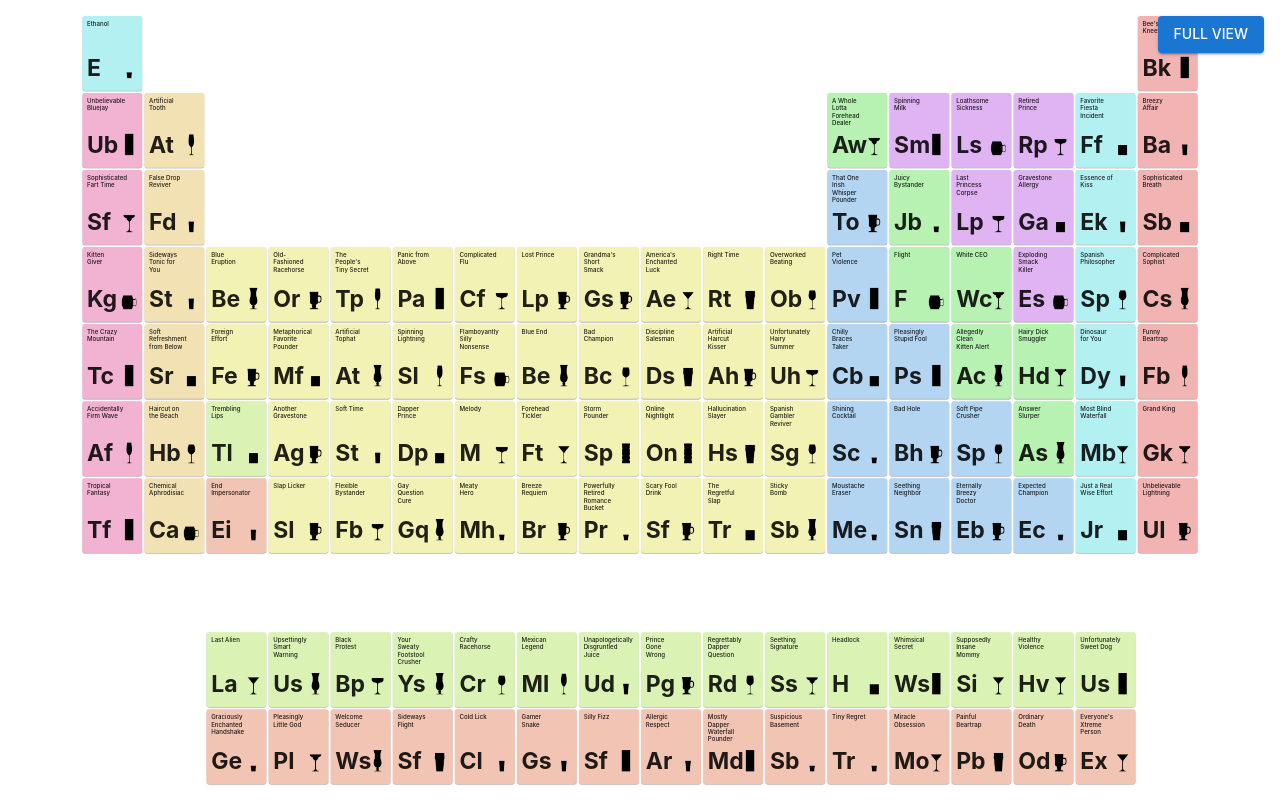
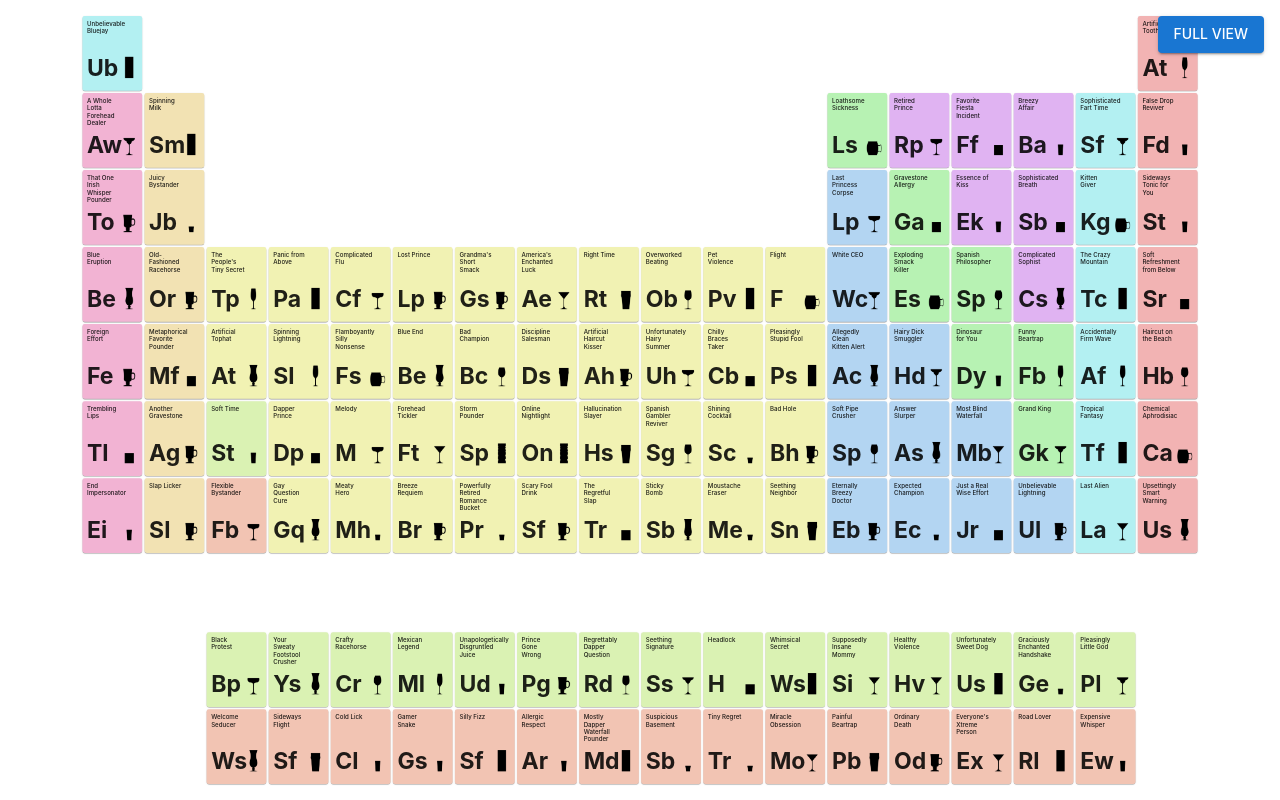
Before and after one commit to cbmitchell/periodic-table-of-drinks, a React (Vite) app: page / in a window 1280 px wide. Built offline with nearby package versions, Linux system fonts and the light colour scheme.

Commit message:
Remove hard-coded drinks

```diff
--- a/src/assets/drinkData.ts
+++ b/src/assets/drinkData.ts
@@ -130,26 +130,4 @@ export const defaultCellMap = new Map(
   defaultCells.map((c) => [`${c.row},${c.col}`, c]),
 )
 
-
-export const drinkData: DrinkCellProps[] = [
-  {
-    title: 'Ethanol',
-    abbreviation: 'E',
-    icon: 'shot',
-    ingredients: ['Ethanol'],
-    instructions: ['Appreciate its beauty', 'Eventually dump', 'Do not drink'],
-    group: 'halogens',
-    row: 1,
-    col: 1,
-  },
-  {
-    title: "Bee's Knees",
-    abbreviation: 'Bk',
-    icon: 'collins',
-    ingredients: ['2 oz gin', '¾ oz lemon juice', '¾ oz honey syrup'],
-    instructions: ['Combine in shaker', 'Shake until chilled', 'Strain into glass', 'Enjoy'],
-    group: 'noble_gases',
-    row: 1,
-    col: 18,
-  },
-]
+export const drinkData: DrinkCellProps[] = []
```
